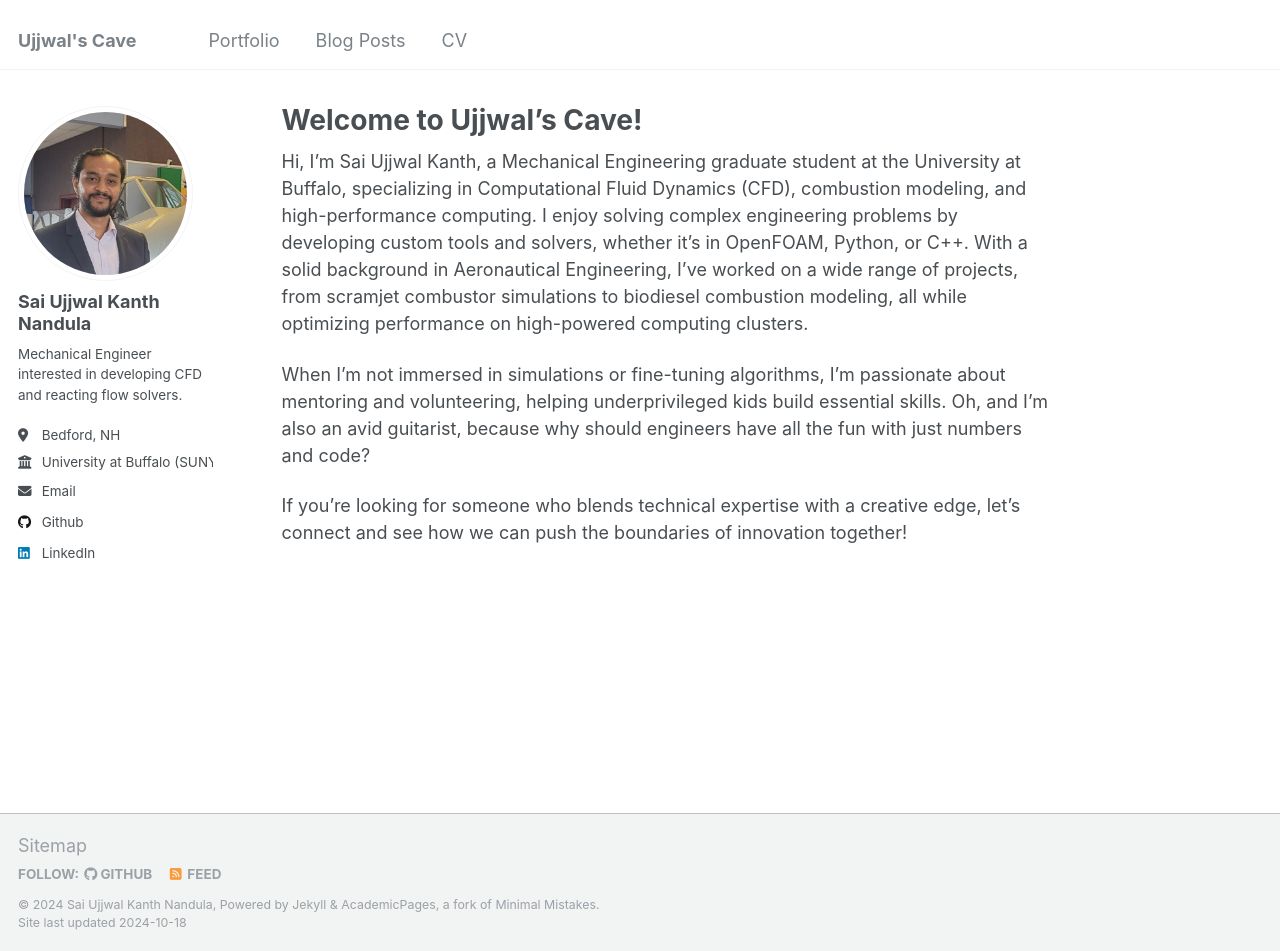
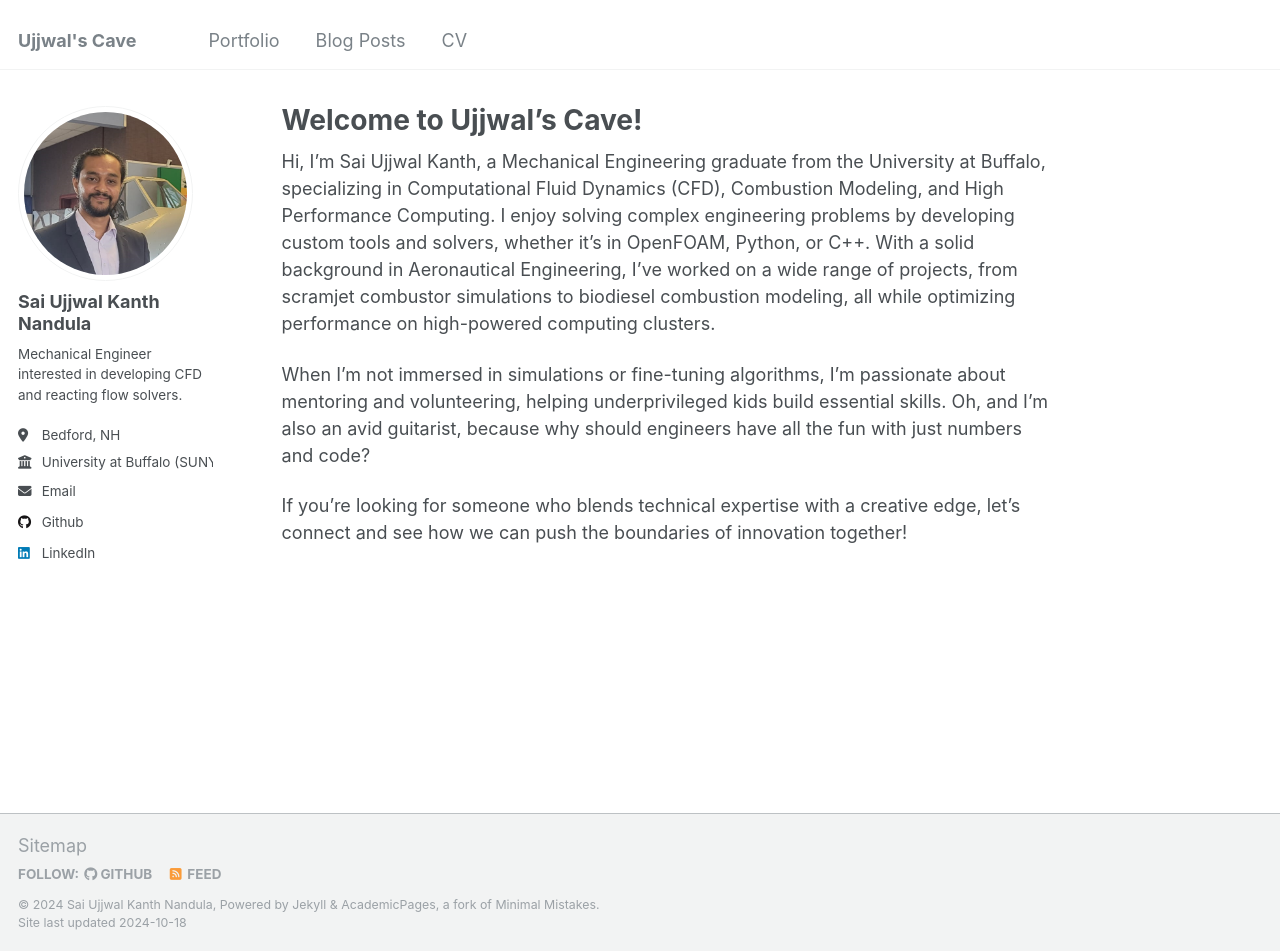
Before and after one commit to UjjwalKanthN/UjjwalKanthN.github.io, a Jekyll site: the page built from _pages/about.md, in a window 1280 px wide and 951 px high. Built offline with Jekyll 4.4.1, drawn with Linux system fonts in a browser that asks for light colours.

Commit message:
Update about.md

```diff
--- a/_pages/about.md
+++ b/_pages/about.md
@@ -6,7 +6,7 @@ redirect_from:
   - /about/
 ---
 
-Hi, I’m Sai Ujjwal Kanth, a Mechanical Engineering graduate student at the University at Buffalo, specializing in Computational Fluid Dynamics (CFD), combustion modeling, and high-performance computing. I enjoy solving complex engineering problems by developing custom tools and solvers, whether it's in OpenFOAM, Python, or C++. With a solid background in Aeronautical Engineering, I’ve worked on a wide range of projects, from scramjet combustor simulations to biodiesel combustion modeling, all while optimizing performance on high-powered computing clusters.
+Hi, I’m Sai Ujjwal Kanth, a Mechanical Engineering graduate from the University at Buffalo, specializing in Computational Fluid Dynamics (CFD), Combustion Modeling, and High Performance Computing. I enjoy solving complex engineering problems by developing custom tools and solvers, whether it's in OpenFOAM, Python, or C++. With a solid background in Aeronautical Engineering, I’ve worked on a wide range of projects, from scramjet combustor simulations to biodiesel combustion modeling, all while optimizing performance on high-powered computing clusters.
 
 When I’m not immersed in simulations or fine-tuning algorithms, I’m passionate about mentoring and volunteering, helping underprivileged kids build essential skills. Oh, and I’m also an avid guitarist, because why should engineers have all the fun with just numbers and code?
 
```
